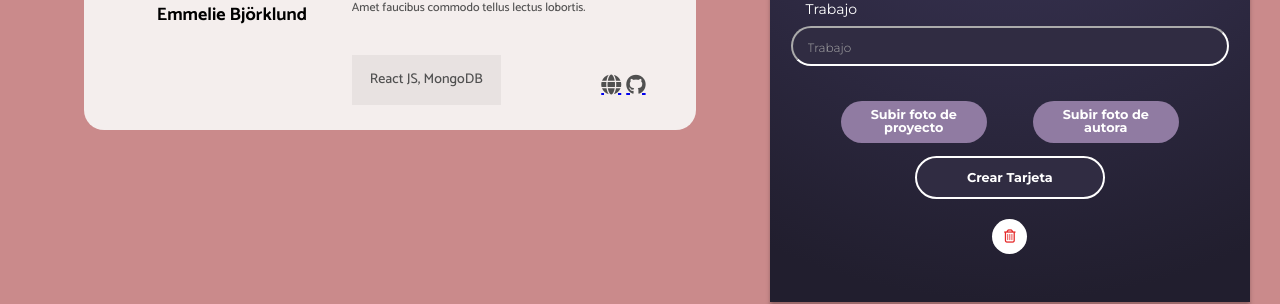
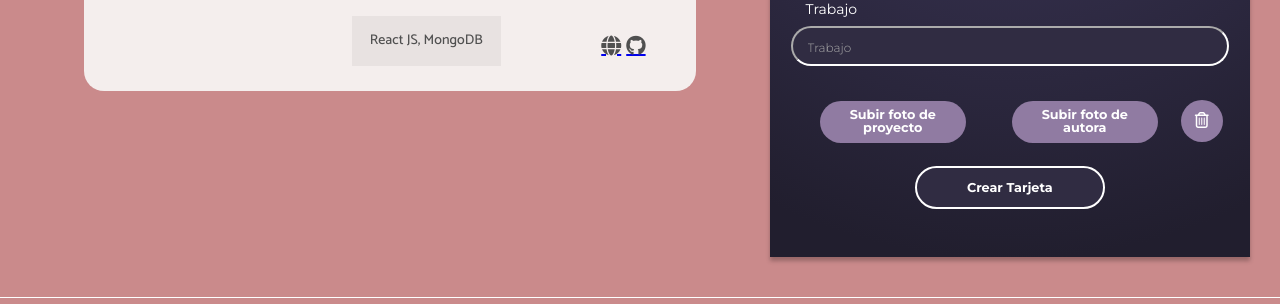
Before and after one commit to Adalab/project-promo-S-module-4-team-7, a React (Create React App) app in the folder web/: page /#/create in a window 1280 px wide. Shown: the part 1115-1419 px from the top of the page. Built offline with nearby package versions, Linux system fonts and the light colour scheme; no server answers.

Commit message:
update reset button

```diff
--- a/web/src/components/CreateProject.js
+++ b/web/src/components/CreateProject.js
@@ -72,9 +72,9 @@ function CreateProject({ allCards, handleLs }) {
         setClassHidden(false);
         // Añado el nuevo proy
         ls.set("lastCard", data);
-        handleLs([...allCards, data]);
+        //handleLs([...allCards, data]);
 
-        ls.set("projectsLS", allCards);
+        //ls.set("projectsLS", allCards);
 
         console.log(url);
         console.log(data);
@@ -173,8 +173,8 @@ function CreateProject({ allCards, handleLs }) {
       technologies: "",
       repo: "",
       demo: "",
-      description: "",
-      author: "",
+      desc: "",
+      autor: "",
       job: "",
       photo: "",
       image: "",
--- a/web/src/components/Form.js
+++ b/web/src/components/Form.js
@@ -163,13 +163,6 @@ function Form({
             updateAvatar={updateImages}
             handleClickCreateCard={handleClickCreateCard}
           />
-        </section>
-        <section className="buttons-img-2">
-          <Button
-            className="buttons-img-2__btn-large"
-            text="Crear Tarjeta"
-            handleClickCreateCard={handleClickCreateCard}
-          />
           <button
             title="Haz click aquí para empezar desde cero"
             onClick={handleResetButton}
@@ -178,6 +171,15 @@ function Form({
             {/* <i class='fa fa-refresh'></i> */}
             <i class="fa-regular fa-trash-can"></i>
           </button>
+        </section>
+
+        <section className="buttons-img-2">
+          <Button
+            className="buttons-img-2__btn-large"
+            text="Crear Tarjeta"
+            handleClickCreateCard={handleClickCreateCard}
+          />
+
           <p className="errorMessage">{errorMessage.photo}</p>
           <p className="errorMessage">{errorMessage.image}</p>
         </section>
--- a/web/src/styles/layout/Form.scss
+++ b/web/src/styles/layout/Form.scss
@@ -232,6 +232,7 @@
   display: flex;
   flex-direction: row;
   justify-content: center;
+  align-items: center;
 }
 
 .buttons-img {
@@ -299,7 +300,7 @@
   &__btn-large {
     font-family: 'Montserrat';
     font-size: 0.8rem;
-    margin-top: 10px;
+    margin-top: 20px;
     color: $color-white;
     text-align: center;
     padding: 0 50px;
@@ -367,14 +368,31 @@
   }
 }
 
+// .button-reset {
+//   margin-top: 20px;
+//   color: $color-violet;
+//   padding: 10px;
+//   background: $color-white;
+//   border-radius: 35px;
+//   width: 35px;
+//   height: 35px;
+//   border: none;
+//   cursor: pointer;
+// }
+
 .button-reset {
   margin-top: 20px;
-  color: rgb(228, 39, 39);
-  padding: 10px;
-  background: $color-white;
-  border-radius: 35px;
-  width: 35px;
-  height: 35px;
+  color: $color-white;
+  background-color: #907ba2;
+  border-radius: 42px;
+  width: 42px;
+  height: 42px;
+  min-height: 42px;
+  min-width: 42px;
+  font-weight: bold;
   border: none;
   cursor: pointer;
+  font-size: 1rem;
+  padding: 0 10px;
+  font-weight: bold;
 }
```
Also changed, not shown: 1 other file (tests, documents, lock files or other folders).
